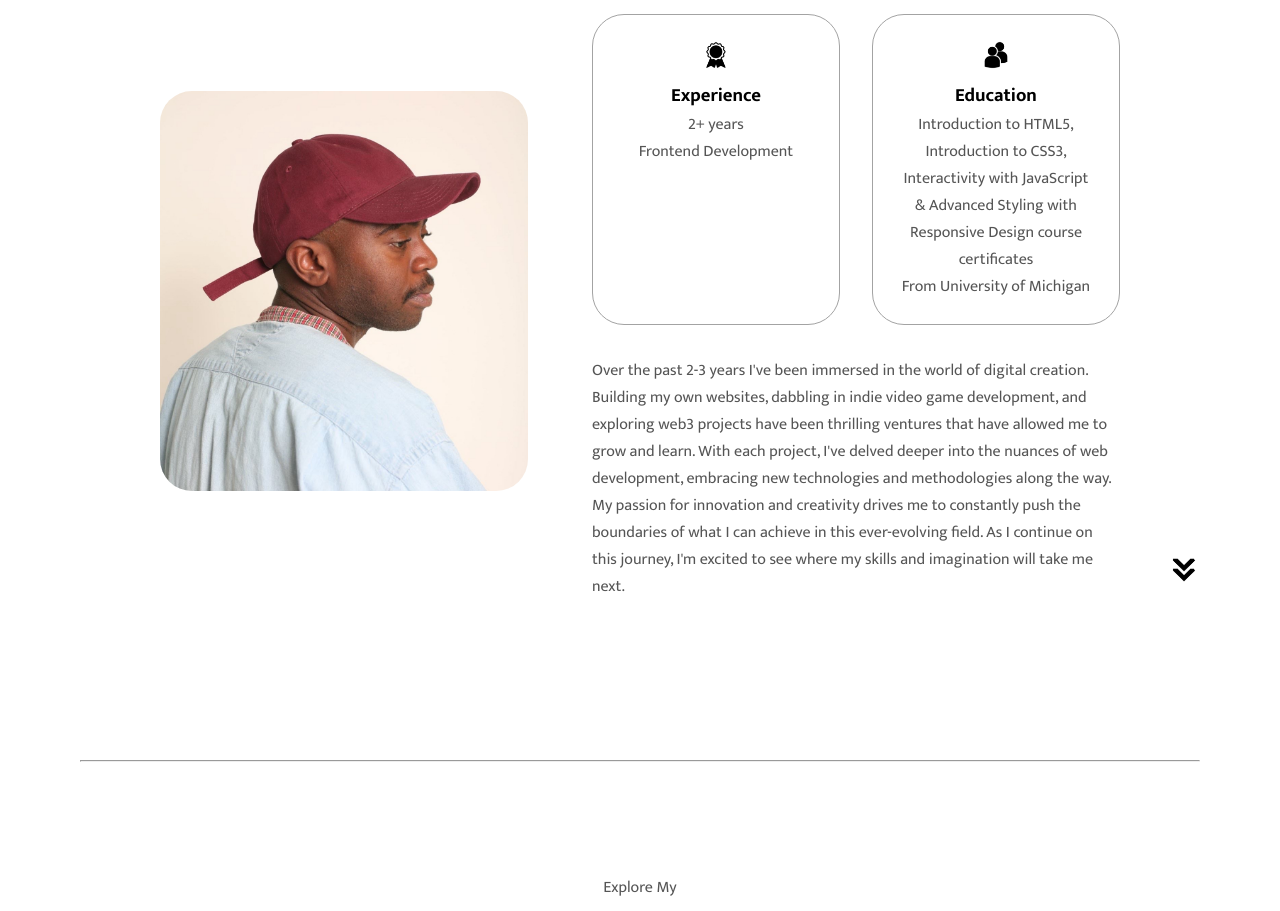
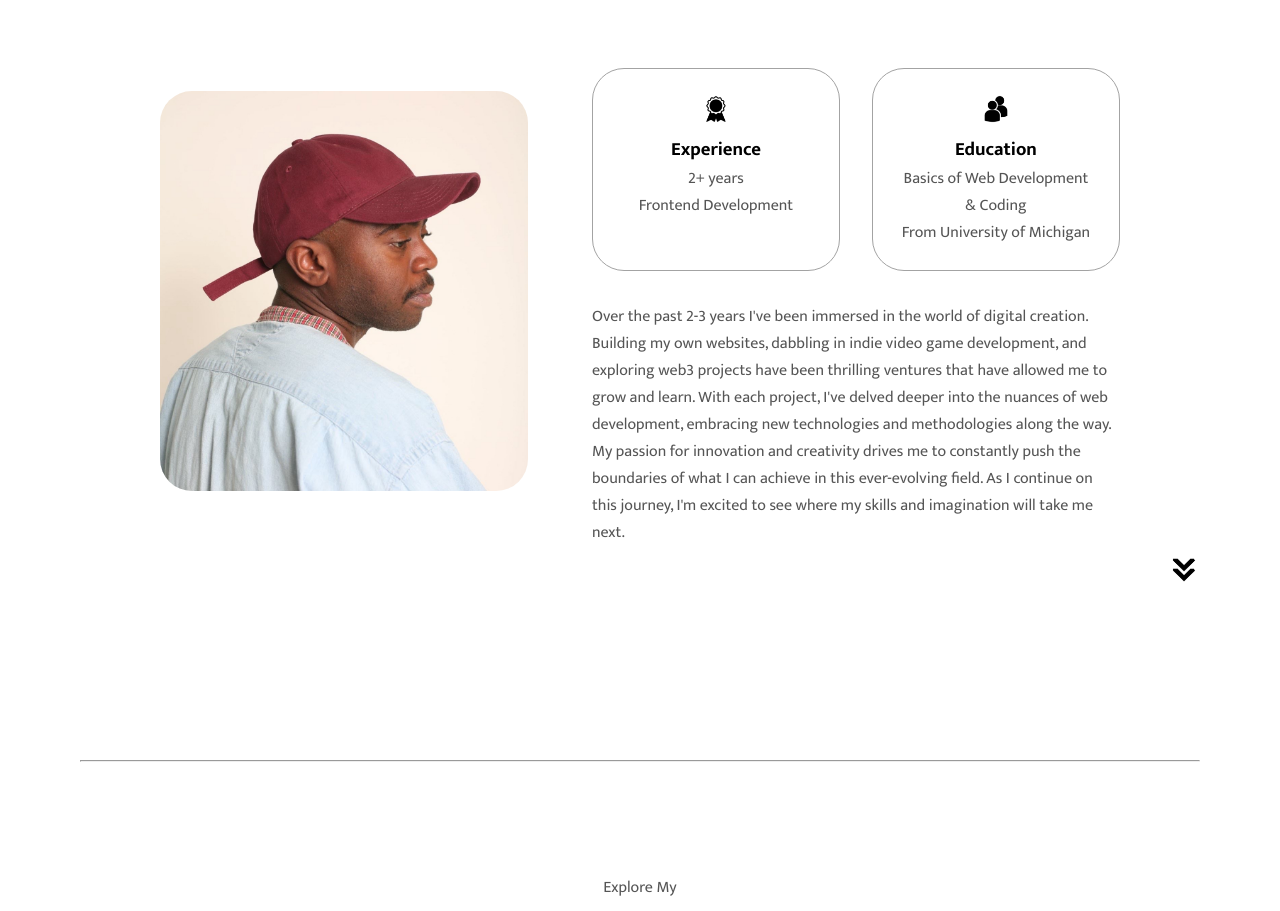
Before and after one commit to burntaftermint/portfolio, a plain HTML site: page index.html in a window 1280 px wide. Shown: the part 1080-1991 px from the top of the page. Drawn offline with Linux system fonts and the light colour scheme.

Commit message:
Update index.html

```diff
--- a/index.html
+++ b/index.html
@@ -91,7 +91,7 @@
                               class="icon"
                             />
                             <h3>Education</h3>
-                        <p>Introduction to HTML5, Introduction to CSS3, Interactivity with JavaScript & Advanced Styling with Responsive Design course certificates<br>From University of Michigan</p>
+                        <p>Basics of Web Development & Coding<br>From University of Michigan</p>
 
                           </div>
                         </div>
```
